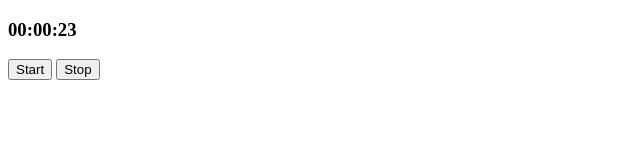
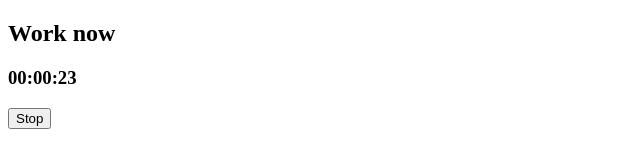
Before and after one commit to eamontaaffe/Dangerous-Pomodoro, a plain HTML site: page index.html in a window 1280 px wide. Both pictures are taken after a click on the button "Start". Shown: the whole page, without its empty margins (0-640 px from the left). Drawn offline with Linux system fonts and the light colour scheme.

Commit message:
Beginnings of a state machine
Need to formalise the state machine structure into a class"

```diff
--- a/index.html
+++ b/index.html
@@ -6,9 +6,9 @@
 
 </head>
 <body>
+	<h2 id="text-status"></h2>
 	<h3 id="text-time"></h3>
-    <button id="btn-start">Start</button>
-    <button id="btn-stop">Stop</button>
+    <button id="btn-start-stop">Start</button>
     <script src="js/pomodoro.js"></script>
 </body>
 </html>
--- a/js/pomodoro.js
+++ b/js/pomodoro.js
@@ -4,6 +4,35 @@ var LONG_BREAK_LENGTH = 30*60*1000; // In millis
 
 function $(id) {
     return document.getElementById(id);
+}
+
+function pad(num, size) {
+	var s = "0000" + num;
+	return s.substr(s.length - size);
+}
+
+function formatTime(time) {
+	var h = m = s = ms = 0;
+	var newTime = '';
+
+	// Check if the time is negative
+	var isNegative = time < 0;
+
+	// Always format numbers as if they were positive and then
+	// we can add the sign at the end
+	time = Math.abs(time);
+
+	h = Math.round( time / (60 * 60 * 1000) );
+	time = time % (60 * 60 * 1000);
+	m = Math.round( time / (60 * 1000) );
+	time = time % (60 * 1000);
+	s = Math.round( time / 1000 );
+
+	newTime = pad(h, 2) + ':' + pad(m, 2) + ':' + pad(s, 2);
+
+	newTime = isNegative ? "-" + newTime : newTime;
+
+	return newTime;
 }
 
 var clsTimer = function() {
@@ -44,56 +73,22 @@ var clsTimer = function() {
 		var time = lapTime + (startAt ? now() - startAt : 0);
 		return duration - time;
 	};
-}
 
-var timer = new clsTimer();
+	// Is the timer running?
+	this.isRunning = function() {
+		return startAt;
+	}
 
-// Get ready for first pomodoro by prepping the timer
-timer.setDuration(25*60*1000);
-
-function pad(num, size) {
-	var s = "0000" + num;
-	return s.substr(s.length - size);
-}
-
-function formatTime(time) {
-	var h = m = s = ms = 0;
-	var newTime = '';
-
-	// Check if the time is negative
-	var isNegative = time < 0;
-
-	// Always format numbers as if they were positive and then
-	// we can add the sign at the end
-	time = Math.abs(time);
-
-	h = Math.round( time / (60 * 60 * 1000) );
-	time = time % (60 * 60 * 1000);
-	m = Math.round( time / (60 * 1000) );
-	time = time % (60 * 1000);
-	s = Math.round( time / 1000 );
-
-	newTime = pad(h, 2) + ':' + pad(m, 2) + ':' + pad(s, 2);
-
-	newTime = isNegative ? "-" + newTime : newTime;
-
-	return newTime;
-}
-
-displayTime = function() {
-	$('text-time').innerHTML = formatTime(timer.time());
+	// Has the duration elapsed?
+	this.isLapsed = function() {
+		return this.time() < 0;
+	}
 }
 
 checkTime = function () {
 	displayTime();
+	displayStatus();
 }
-
-
-// Start up by displaying the time immediately
-checkTime();
-
-// Used to check the time every second
-var myVar = setInterval(checkTime,1000);
 
 startTime = function () {
 
@@ -106,9 +101,68 @@ startTime = function () {
 stopTime = function () {
 	timer.stop();
 
+	timer.reset();
+	timer.setDuration(POMODORO_LENGTH);
+
 	//Update the time display immediately
 	checkTime();
 }
 
-$('btn-start').addEventListener('click', startTime);
-$('btn-stop').addEventListener('click', stopTime);
+startBreak = function() {
+	timer.stop();
+
+	timer.reset();
+	timer.setDuration(QUICK_BREAK_LENGTH);
+
+	timer.start();
+
+	//Update the time display immediately
+	checkTime();
+}
+
+displayTime = function() {
+	$('text-time').innerHTML = formatTime(timer.time());
+}
+
+displayStatus = function () {
+	var status = "";
+	var btnText = "";
+	var btn = $('btn-start-stop');
+
+	var btnClone = btn.cloneNode(true);
+	btn.parentNode.replaceChild(btnClone,btn);
+
+	btn = btnClone;
+
+	if (timer.isLapsed()) {
+		console.log("lapsed");
+		status = "Take a break";
+		btnText = "Start break";
+		btn.addEventListener('click',startBreak);
+	} else if (timer.isRunning()) {
+		console.log("running");
+		status = "Work now";
+		btnText = "Stop";
+		btn.addEventListener('click',stopTime);
+	} else {
+		console.log("waiting")
+		status = "Ready to go?";
+		btnText = "Start";
+		btn.addEventListener('click',startTime);
+	}
+
+	$('text-status').innerHTML = status;
+	$('btn-start-stop').innerHTML = btnText;
+}
+
+
+var timer = new clsTimer();
+
+// Get ready for first pomodoro by prepping the timer
+timer.setDuration(25*60*1000);
+
+// Used to check the time every second
+var myVar = setInterval(checkTime,1000);
+
+// Start up by displaying the time immediately
+checkTime();
```
